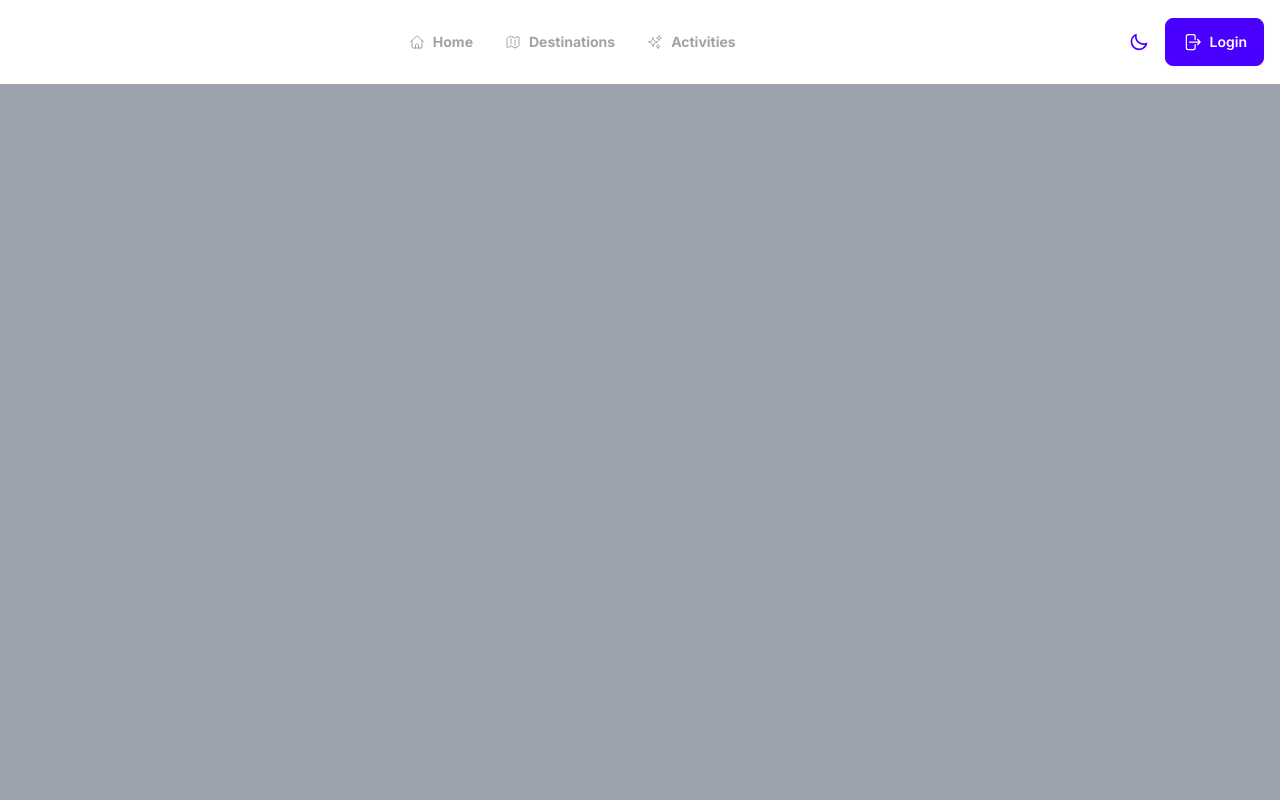
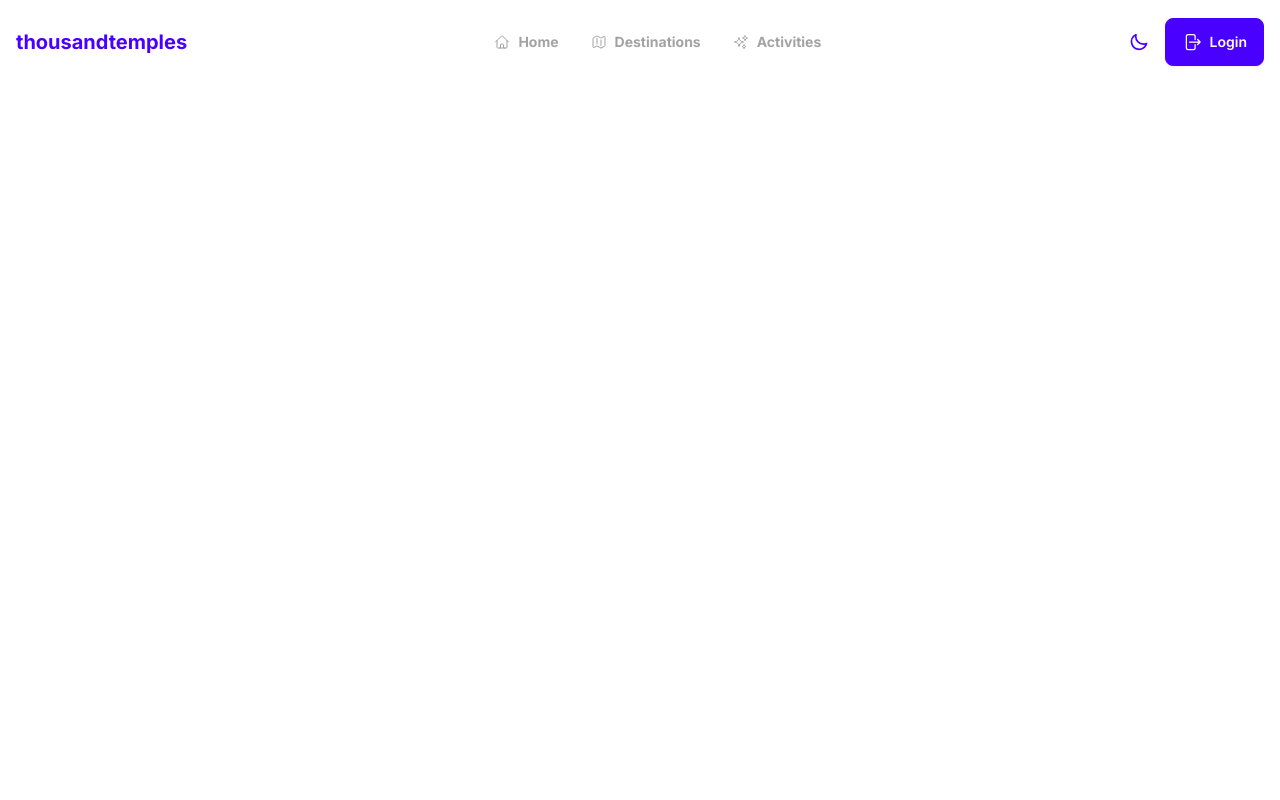
Before and after one commit to gdapriana/thousandtemples, a Next.js app: page / in a window 1280 px wide. Shown: the top 800 px of the page. Built offline with nearby package versions, Linux system fonts and the light colour scheme.

Commit message:
codespacetest

```diff
--- a/src/app/page.tsx
+++ b/src/app/page.tsx
@@ -1,3 +1,3 @@
 export default function Home() {
-	return <div className='w-full h-screen bg-gray-400'></div>;
+	return <div className='w-full h-screen bg-white'></div>;
 }
```
Also changed, not shown: 1 other file (tests, documents, lock files or other folders).
